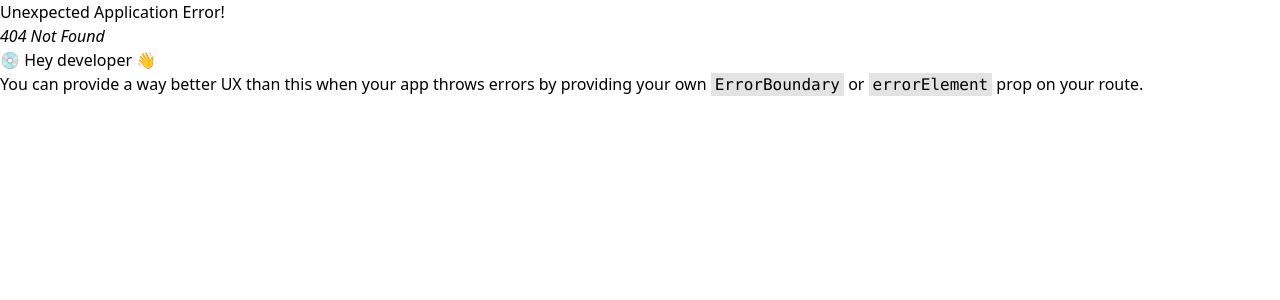
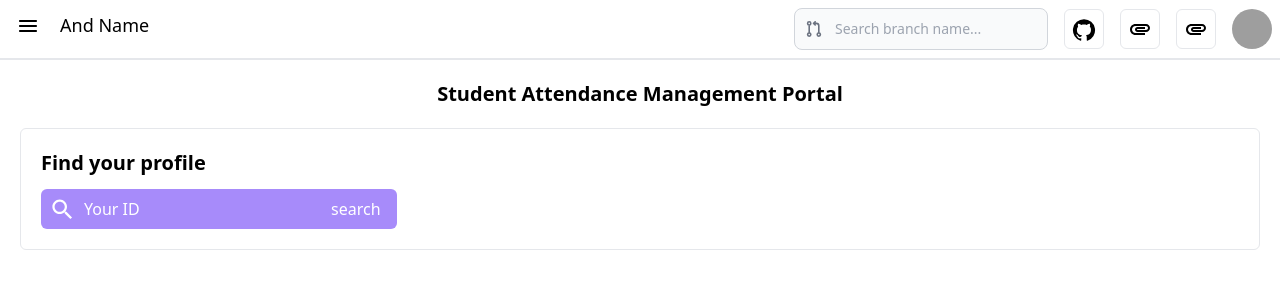
Before and after one commit to Piyush2627/Quantum-Lab, a React (Vite) app: page /Student/Attendence in a window 1280 px wide. Before the commit this address had no page. Shown: the top 300 px of the page. Built offline with nearby package versions, Linux system fonts and the light colour scheme; grey boxes are pictures that could not be loaded.

Commit message:
seacrh bar added

```diff
--- a/src/components/common/DashboardSidebar/DashboardSidebar.tsx
+++ b/src/components/common/DashboardSidebar/DashboardSidebar.tsx
@@ -2,7 +2,7 @@ import ListCard from "../ListCard.tsx/LIstCard";
 const linkdata = [
   {
     name: "Dashboard",
-    link: "/dash/dashboard",
+    link: "/dash",
   },
   {
     name: "Add Student",
--- a/src/components/common/SideNavBar/SideNavBar.tsx
+++ b/src/components/common/SideNavBar/SideNavBar.tsx
@@ -1,5 +1,7 @@
- import CloseIcon from "@mui/icons-material/Close";
-import DashboardSidebar from "../DashboardSidebar/DashboardSidebar";
+import CloseIcon from "@mui/icons-material/Close";
+import { Link } from "react-router-dom";
+import EncryptedButton from "../../animation/EncryptedButton/EncryptedButton";
+
 interface SideBarProp {
   toggleSidebar: () => void;
 }
@@ -15,7 +17,10 @@ function SideNavBar({ toggleSidebar }: SideBarProp) {
           <CloseIcon />
         </button>
       </div>
-      <DashboardSidebar />
+
+      <Link to={"/dash"} onClick={toggleSidebar}>
+        <EncryptedButton buttonText="home" />
+      </Link>
     </div>
   );
 }
--- a/src/components/pages/MarkAttedanceAdmin/MarkAttedanceAdmin.tsx
+++ b/src/components/pages/MarkAttendanceAdmin/MarkAttedanceAdmin.tsx
@@ -1,6 +1,7 @@
 import React, { useEffect, useState } from "react";
 import TextRevel from "../../animation/TextRevel/TextRevel";
 import EncryptedButton from "../../animation/EncryptedButton/EncryptedButton";
+import { Link } from "react-router-dom";
 interface AttedanceDataProps {
   _id: string;
   student: string;
@@ -79,7 +80,9 @@ function MarkAttedanceAdmin() {
           <div className="flex space-x-5 lg:align-middle lg:items-center">
             <p>Select Your Profile</p>
             <EncryptedButton buttonText="Admin" />
-            <EncryptedButton buttonText="Student Section" />
+            <Link to={"/Student/Attendence"}>
+              <EncryptedButton buttonText="Student Section" />
+            </Link>
           </div>
         </div>
       </TextRevel>
--- /dev/null
+++ b/src/components/pages/StudentsAttendance/StudentsAttendeance.tsx
@@ -0,0 +1,31 @@
+import TextRevel from "../../animation/TextRevel/TextRevel";
+import SearchIcon from "@mui/icons-material/Search";
+function StudentsAttendeance() {
+  return (
+    <div>
+      <TextRevel>
+        <div className=" text-center font-bold text-xl mt-5 ">
+          Student Attendance Management Portal
+        </div>
+      </TextRevel>
+      <TextRevel>
+        <div className="p-5 m-5  border rounded-md">
+          <div className="text-xl font-semibold">Find your profile</div>
+          <div className="mt-3">
+            <div className="bg-violet-400 w-max flex items-center rounded-md">
+              <SearchIcon className=" text-white pl-2" fontSize="large" />
+              <input
+                type="text"
+                className="items-cente flex r pl-2 w-full h-10 bg-violet-400 text-white text-base focus:ring-0 focus:border-0 active:border-0 active:ring-0 placeholder:text-white"
+                placeholder="Your ID"
+              />
+              <button className="px-4 text-white ">search</button>
+            </div>
+          </div>
+        </div>
+      </TextRevel>
+    </div>
+  );
+}
+
+export default StudentsAttendeance;
--- a/src/routes/Homepage.tsx
+++ b/src/routes/LoginLayout.tsx
@@ -1,7 +1,7 @@
 import { Link } from "react-router-dom";
 import BubbleText from "../components/animation/BubbleText/BubbleText";
 import TextRevel from "../components/animation/TextRevel/TextRevel";
-function Homepage() {
+function LoginLayout() {
   return (
     <>
       <div className="lg:h-screen lg:w-screen">
@@ -30,7 +30,7 @@ function Homepage() {
               <div className="mt-6">
                 <TextRevel Animationdelay={0.6}>
                   <Link
-                    to="/dash/dashboard"
+                    to="/dash"
                     className="px-5 py-2.5 relative rounded group text-white font-medium inline-block"
                   >
                     <span className="absolute top-0 left-0 w-full h-full rounded-md- opacity-50 filter blur-sm bg-gradient-to-br from-violet-900 to-blue-500"></span>
@@ -58,4 +58,4 @@ function Homepage() {
   );
 }
 
-export default Homepage;
+export default LoginLayout;
```
Also changed, not shown: src/routes/Routes.tsx (+16 -4 lines).
